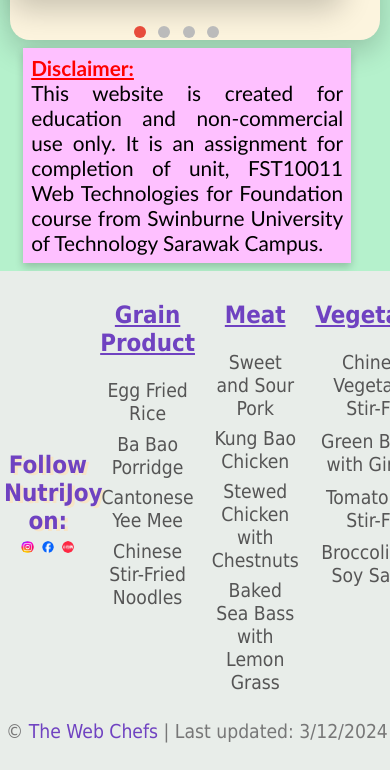
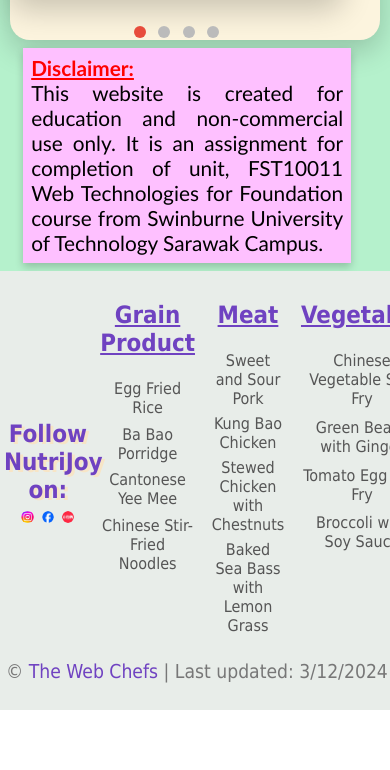
Before and after one commit to tiffany-13/nutrijoy, a plain HTML site: page index.html in a window 390 px wide. Shown: the part 4866-5636 px from the top of the page. After the commit the page ends 5576 px from the top, so only its background shows below. Drawn offline with Linux system fonts and the light colour scheme.

Commit message:
Update style.css

```diff
--- a/style.css
+++ b/style.css
@@ -320,7 +320,7 @@ footer {
   text-decoration: underline;
 }
 @media (max-width: 768px) {
-	footer{
+	footer h4, footer h5 a, .footer-links ul li a{
 		font-size:1em;
 	}
 }
```
